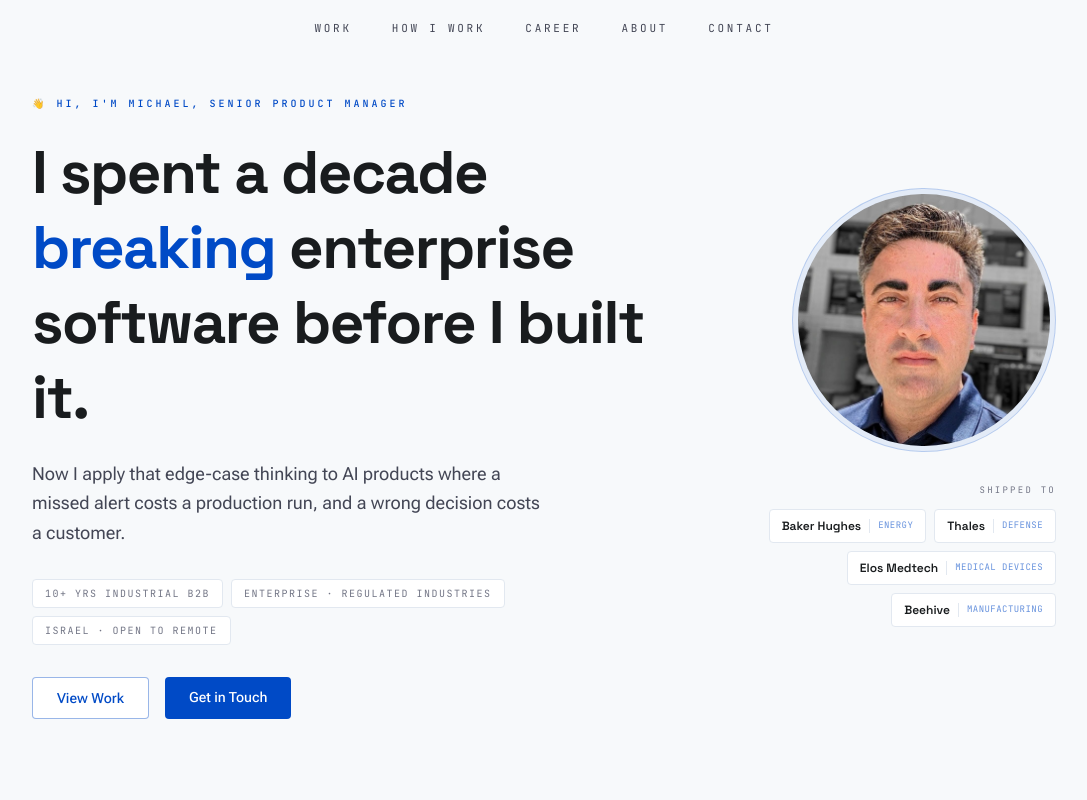
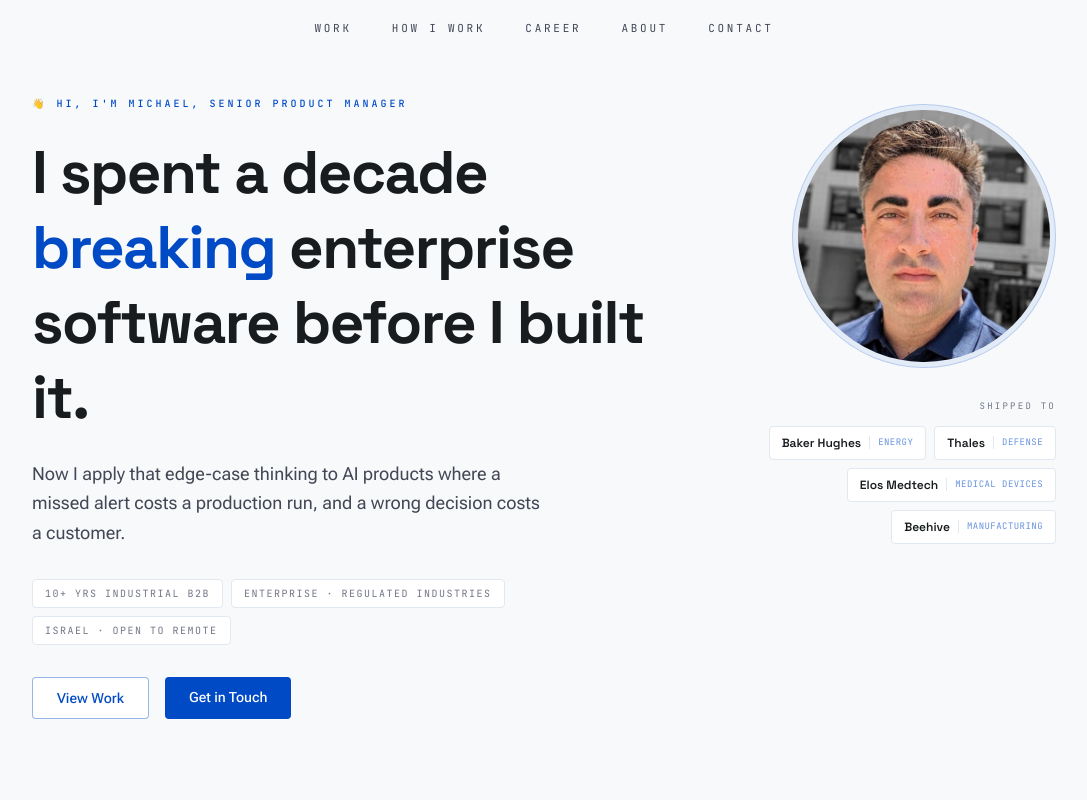
Before and after one commit to korm85/ClaudeCode-portfolio-dev, a Next.js app: page / in a window 1280 px wide. Shown: the top 800 px of the page, without its empty margins (96-1183 px from the left). Built offline with nearby package versions, Linux system fonts and the light colour scheme.

Commit message:
Fix hero photo position: align column to top, center face in crop
- md:self-start on right column so photo aligns with headline, not mid-column
- object-[center_15%] instead of object-top to center face in circular crop

https://claude.ai/code/session_013hZtzHN7gs3w9fczYR7qKV

```diff
--- a/app/page.tsx
+++ b/app/page.tsx
@@ -89,7 +89,7 @@ export default function Home() {
             </div>
 
             {/* Right col — photo + client chips */}
-            <div className="flex flex-col items-center md:items-end gap-8 md:w-72 shrink-0">
+            <div className="flex flex-col items-center md:items-end gap-8 md:w-72 shrink-0 md:self-start md:pt-2">
               <div className="rounded-full p-[3px] bg-primary-dim border border-primary/20 hover:border-primary/50 transition-colors duration-500">
                 <Image
                   src="/profile.jpeg"
@@ -97,7 +97,7 @@ export default function Home() {
                   width={260}
                   height={260}
                   priority
-                  className="h-52 w-52 md:h-64 md:w-64 rounded-full object-cover object-top p-0.5"
+                  className="h-52 w-52 md:h-64 md:w-64 rounded-full object-cover object-[center_15%] p-0.5"
                 />
               </div>
 
```
